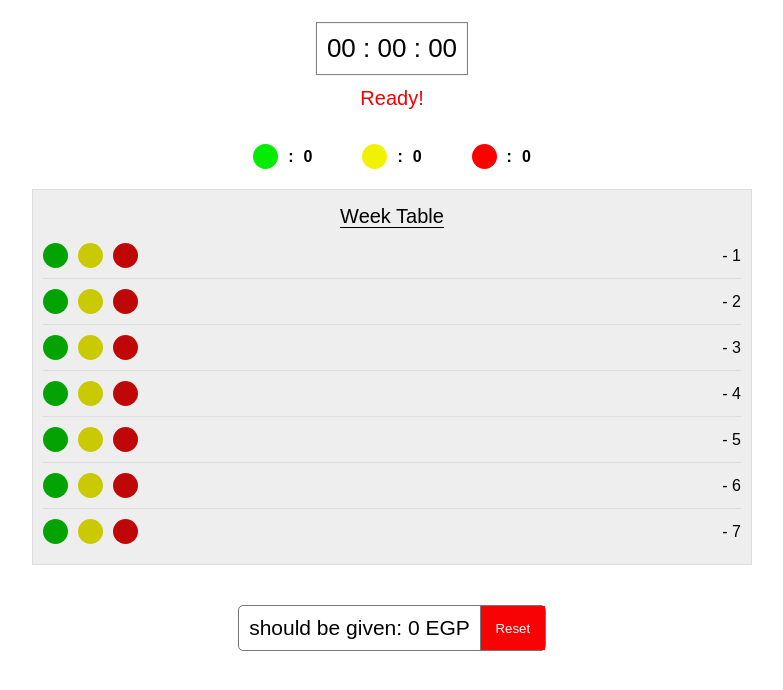
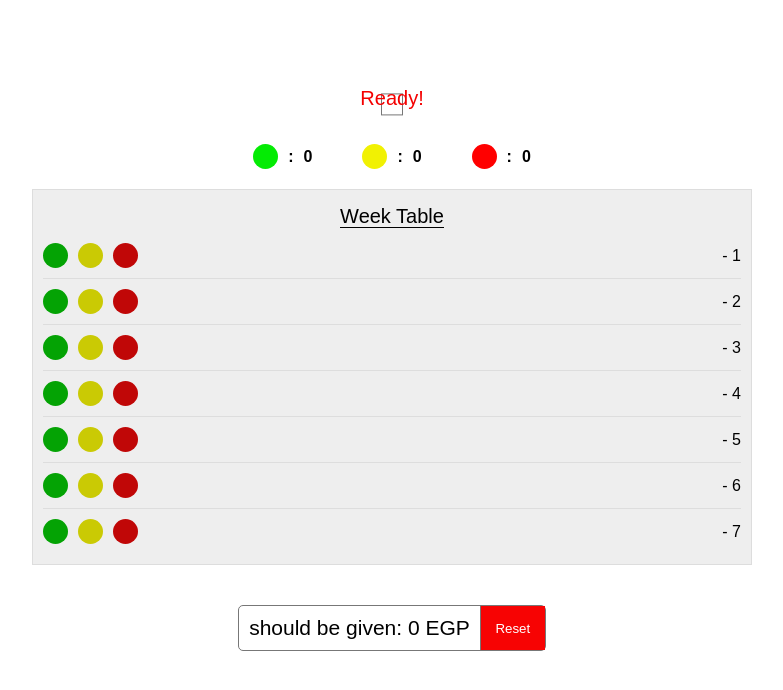
Before and after one commit to zA1one/choicesTimer, a plain HTML site: page index.html in a window 1280 px wide. Shown: the whole page, without its empty margins (248-1031 px from the left). Drawn offline with Linux system fonts and the light colour scheme.

Commit message:
Update index.html

```diff
--- a/index.html
+++ b/index.html
@@ -1,16 +1,11 @@
 <html>
     <head>
-        <title>ChoicesWithTimer</title>
+        <title>yesOrNo</title>
         <link rel="stylesheet" href="style.css">
     </head>
     <body>
         <div class="container">
             <div class="timer">
-                <span class="hours">00</span>
-                <span>:</span>
-                <span class="minutes">00</span>
-                <span>:</span>
-                <span class="seconds">00</span>
             </div>
             <main>
             <div class="statics">
```
